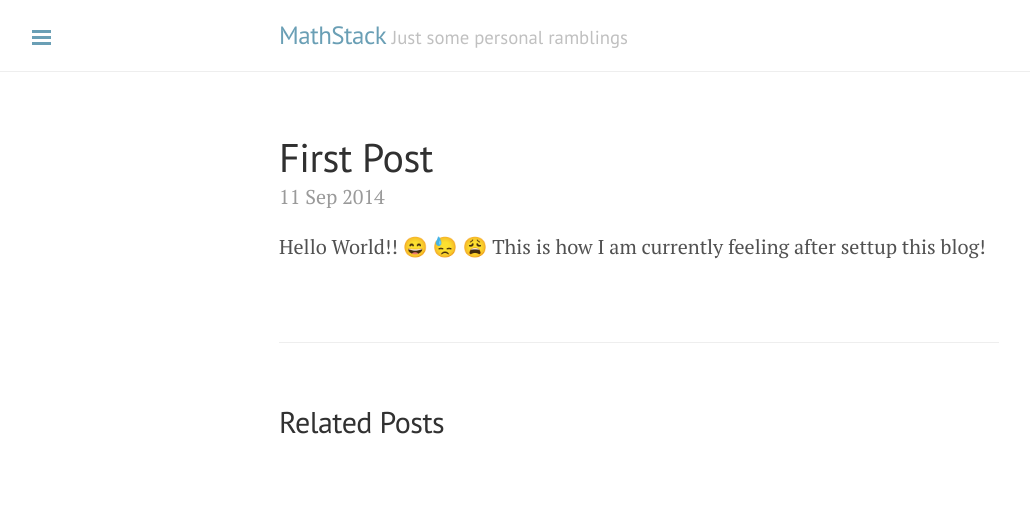
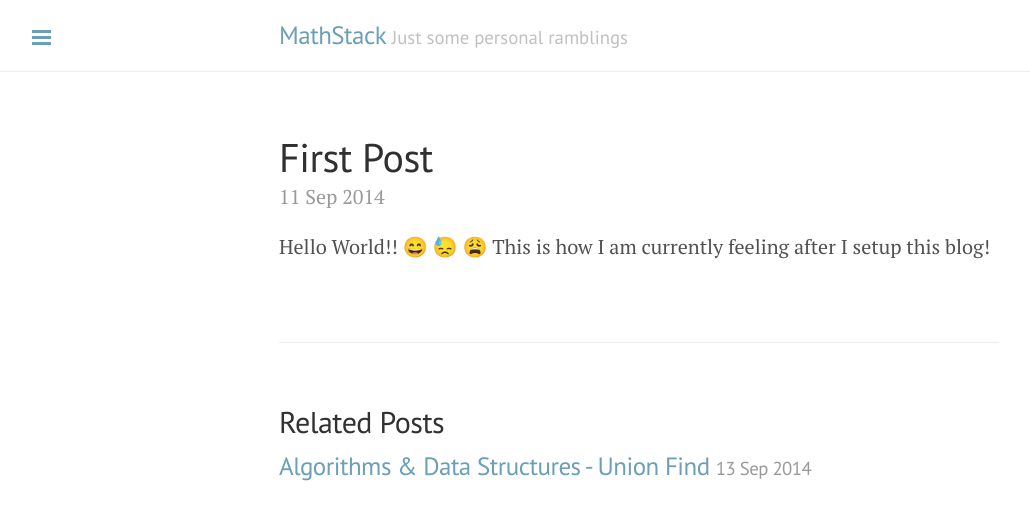
Before and after one commit to vramana/blog, a Jekyll site: the page built from _posts/2014-09-11-first-post.md, in a window 1280 px wide. Shown: the top 520 px of the page, without its empty margins (1-1031 px from the left). Built offline with Jekyll 4.4.1, drawn with Linux system fonts in a browser that asks for light colours; emoji names are drawn with the system emoji font.

Commit message:
union find

```diff
--- a/_includes/sidebar.html
+++ b/_includes/sidebar.html
@@ -26,6 +26,8 @@
     {% endfor %}
 
     <a class="sidebar-nav-item" href="{{ site.github.repo }}">GitHub</a>
+    <a class="sidebar-nav-item" href="{{ site.author.url  }}">Twitter</a>
+
   </nav>
 
   <div class="sidebar-item">
--- a/_posts/2014-09-11-first-post.md
+++ b/_posts/2014-09-11-first-post.md
@@ -3,4 +3,4 @@ layout: post
 title: First Post
 ---
 
-Hello World!! :smile: :sweat: :weary: This is how I am currently feeling after settup this blog!
+Hello World!! :smile: :sweat: :weary: This is how I am currently feeling after I setup this blog!
--- a/public/css/gist.css
+++ b/public/css/gist.css
@@ -10,3 +10,7 @@
 .gist-meta {
   display: none !important;
 }
+
+.post p {
+    text-align: justify;
+}
--- a/public/css/poole.css
+++ b/public/css/poole.css
@@ -190,7 +190,7 @@ pre code {
 
 /* Gist via GitHub Pages */
 .gist .gist-file {
-  font-family: Menlo, monaco, "Courier New", monospace;
+  font-family: Menlo, Monaco, "Courier New", monospace;
 }
 .gist .markdown-body {
   padding: 15px;
```
Also changed, not shown: _posts/2014-09-12-algorithms-quick-find.md (added, +54 -0 lines), 1 other file.
